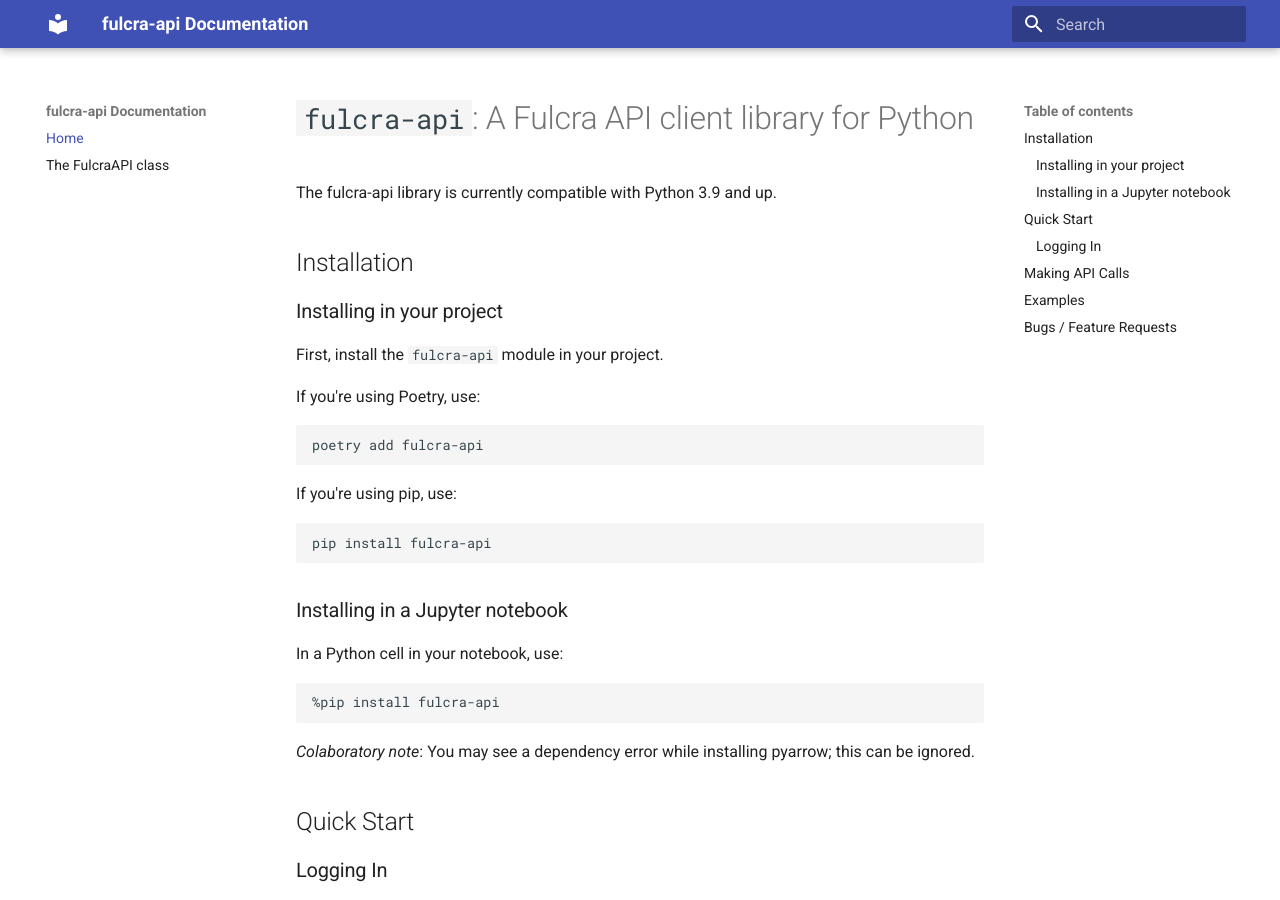
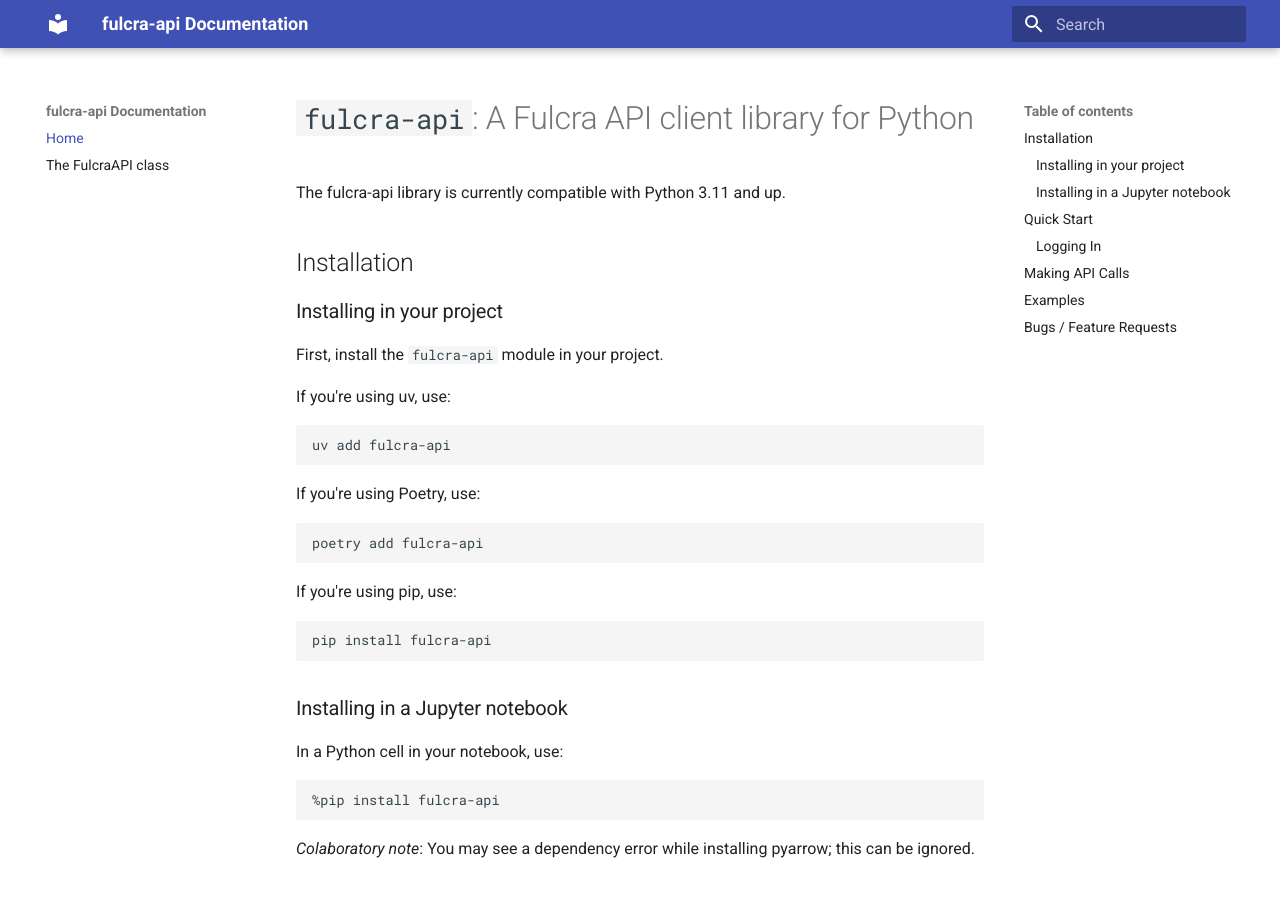
Before and after one commit to fulcradynamics/fulcra-api-python, an MkDocs documentation site: the page built from docs/index.md, in a window 1280 px wide and 900 px high. Built offline with MkDocs 1.6.1 and Material for MkDocs 9.7.7, drawn with Linux system fonts in a browser that asks for light colours.

Commit message:
Update documentation

````diff
--- a/docs/index.md
+++ b/docs/index.md
@@ -1,12 +1,17 @@
 # `fulcra-api`: A Fulcra API client library for Python
 
-The fulcra-api library is currently compatible with Python 3.9 and up.
+The fulcra-api library is currently compatible with Python 3.11 and up.
 
 ## Installation
 
 ### Installing in your project
 
 First, install the `fulcra-api` module in your project.
+
+If you're using uv, use:
+```python
+uv add fulcra-api
+```
 
 If you're using Poetry, use:
 ```python
````
Also changed, not shown: README.md (+38 -1 lines).
